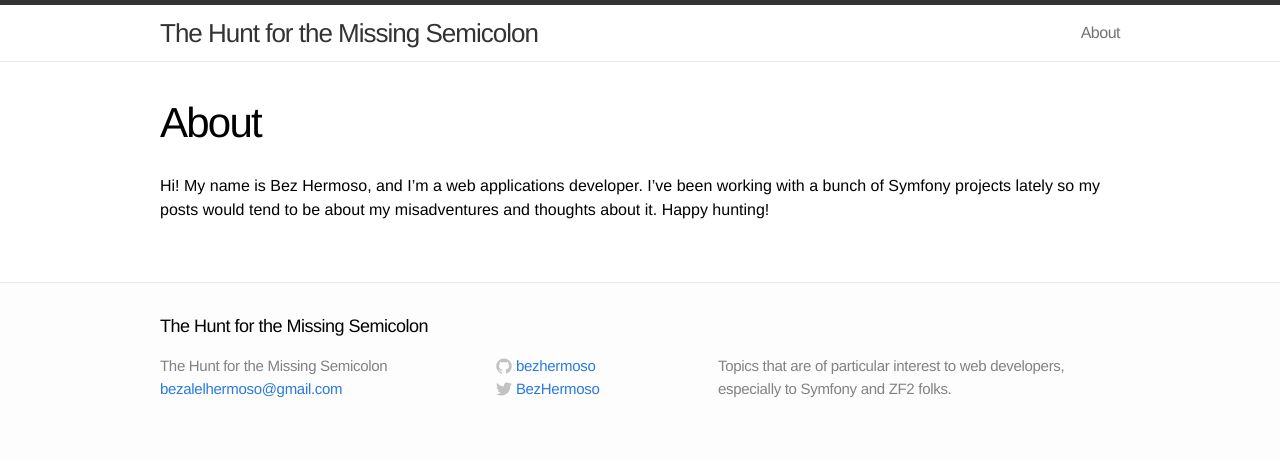
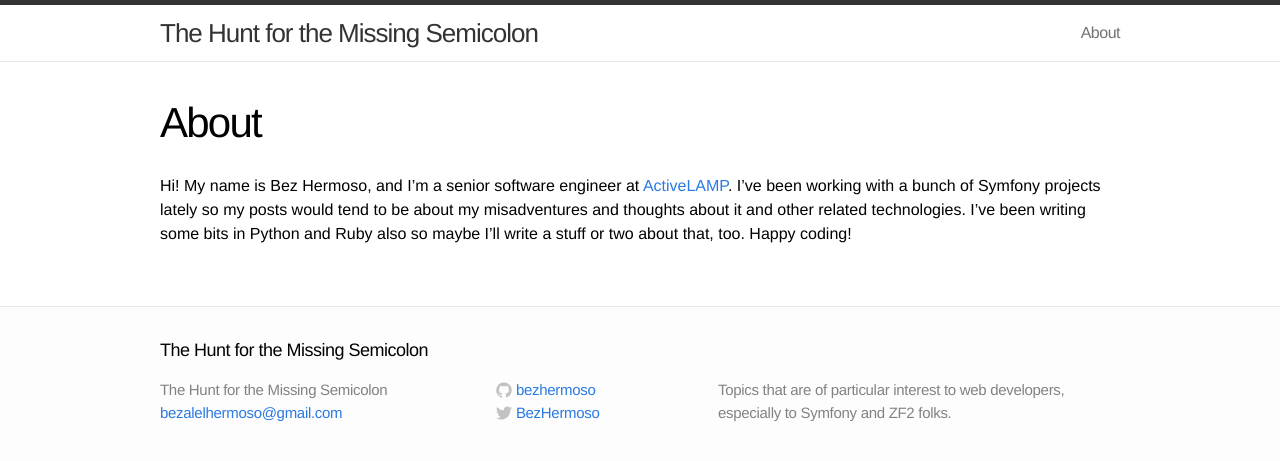
Before and after one commit to bezhermoso/bezhermoso.github.io, a Jekyll site: the page built from about.md, in a window 1280 px wide. Shown: the top 461 px of the page. Built offline with Jekyll 4.4.1, drawn with Linux system fonts in a browser that asks for light colours.

Commit message:
Composer post.

```diff
--- a/_config.yml
+++ b/_config.yml
@@ -3,7 +3,6 @@
 email: bezalelhermoso@gmail.com
 description: "Topics that are of particular interest to web developers, especially to Symfony and ZF2 folks."
 baseurl: ""
-url: "http://bezhermoso.github.io"
 twitter_username: BezHermoso
 github_username:  bezhermoso
 
--- a/about.md
+++ b/about.md
@@ -4,5 +4,7 @@
 permalink: /about/
 ---
 
-Hi! My name is Bez Hermoso, and I'm a web applications developer. I've been working with a bunch of Symfony projects lately so my posts would tend to be about my misadventures
-and thoughts about it. Happy hunting!
+Hi! My name is Bez Hermoso, and I'm a senior software engineer at [ActiveLAMP](http://activelamp.com).
+I've been working with a bunch of Symfony projects lately so my posts would tend to be about my misadventures
+and thoughts about it and other related technologies.
+I've been writing some bits in Python and Ruby also so maybe I'll write a stuff or two about that, too. Happy coding!
--- a/css/main.css
+++ b/css/main.css
@@ -212,7 +212,7 @@
   letter-spacing: -1px;
 }
 
-.post-content blockquote {
+.post-content blockquote, .post-content aside {
   border-left: 4px solid #e8e8e8;
   padding-left: 20px;
   font-size: 18px;
@@ -220,6 +220,14 @@
   letter-spacing: -1px;
   font-style: italic;
   margin: 30px 0;
+}
+
+.post-content aside {
+  font-style: normal;
+  opacity: .8;
+  /*border-color: #864fde;*/
+  background-color: #f4f4f4;
+  padding: 15px;
 }
 
 .post-content ul,
```
Also changed, not shown: _posts/2015-01-28-server-side-assets-non-package-dependencies-with-composer.markdown (added, +69 -0 lines).
